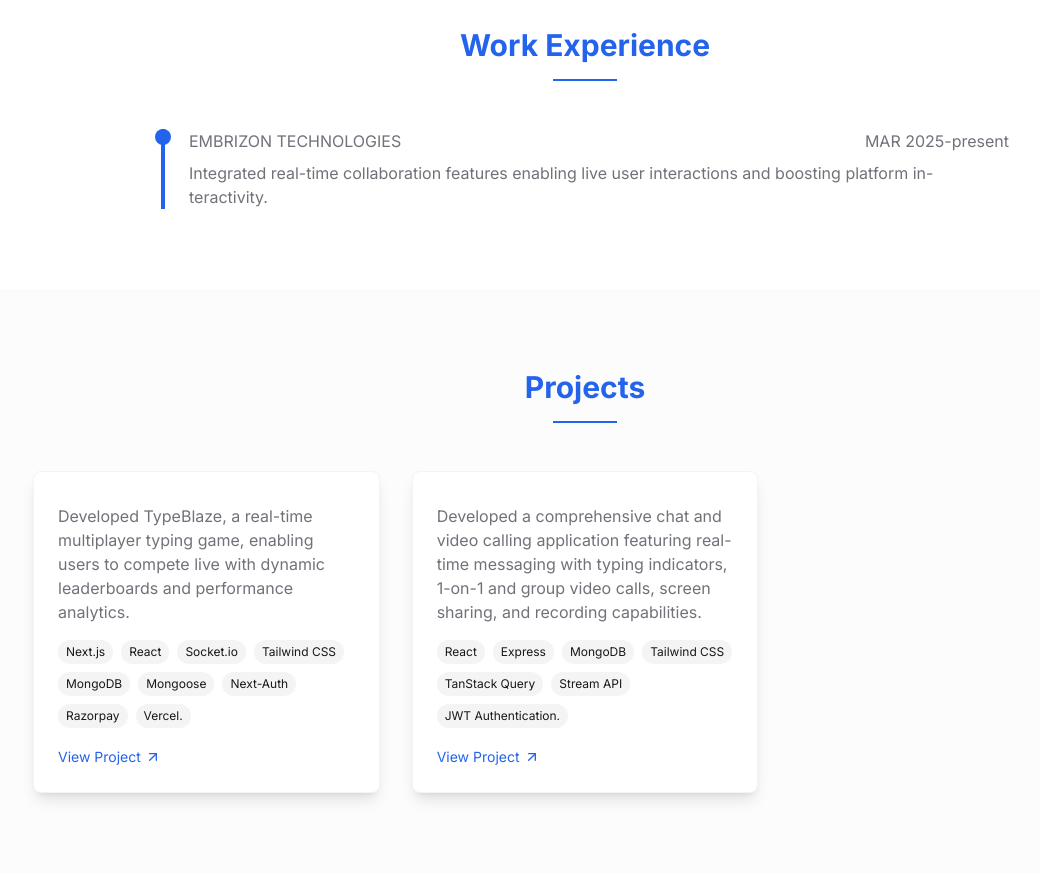
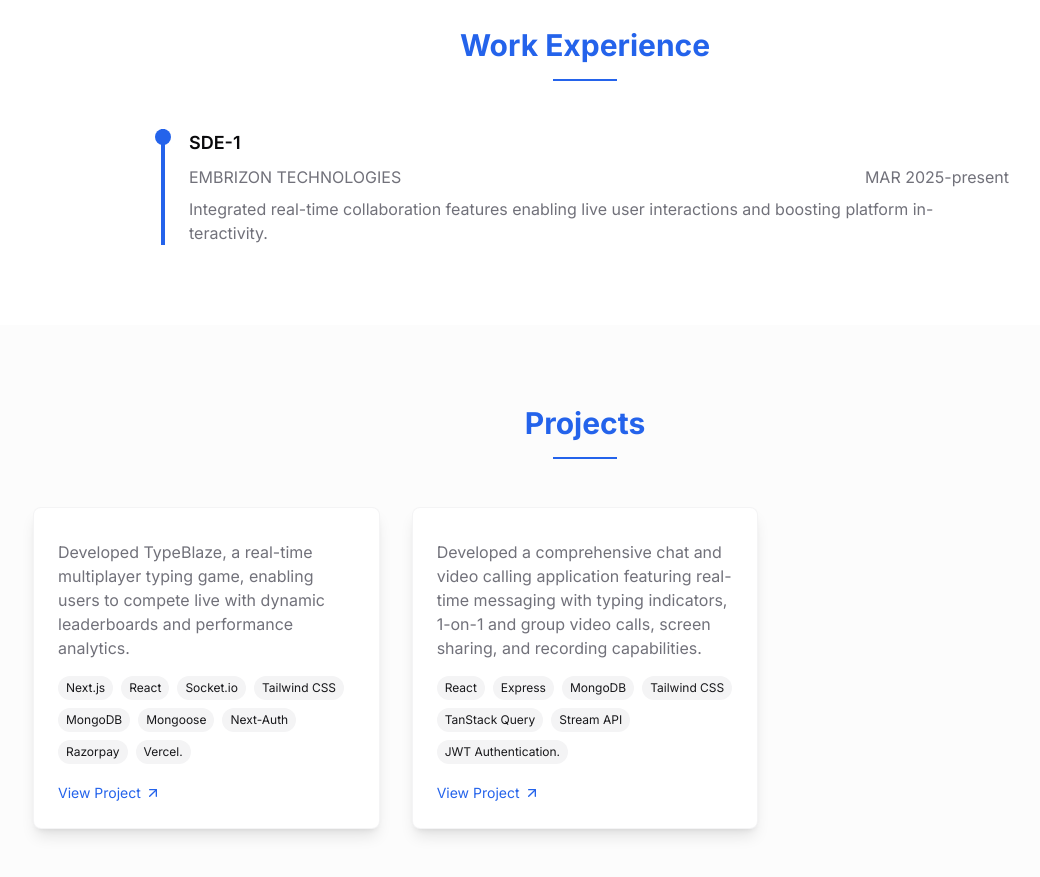
Before and after one commit to Nityanand17/test, a Next.js app: page / in a window 1280 px wide. Shown: the part 1520-2397 px from the top of the page, without its empty margins (55-1095 px from the left). Built offline with nearby package versions, Linux system fonts and the light colour scheme.

Commit message:
Add Next.js portfolio files

```diff
--- a/app/page.tsx
+++ b/app/page.tsx
@@ -73,6 +73,14 @@ const portfolioData = {
     }
   ]
 };
+
+// Map experience data - convert 'role' property to 'position' property
+const mappedExperience = portfolioData.experience ? portfolioData.experience.map(exp => ({
+  position: exp.role,
+  company: exp.company,
+  duration: exp.duration,
+  description: exp.description
+})) : [];
 
 // Typing Animation Component
 function TypingAnimation({ phrases }: { phrases: string[] }) {
@@ -511,7 +519,7 @@ export default function Home() {
 
       <SkillsSection skills={portfolioData.skills} />
 
-      <ExperienceSection experience={portfolioData.experience} />
+      <ExperienceSection experience={mappedExperience} />
 
       <ProjectsSection projects={portfolioData.projects} />
 
```
Also changed, not shown: 1 other file (tests, documents, lock files or other folders).
